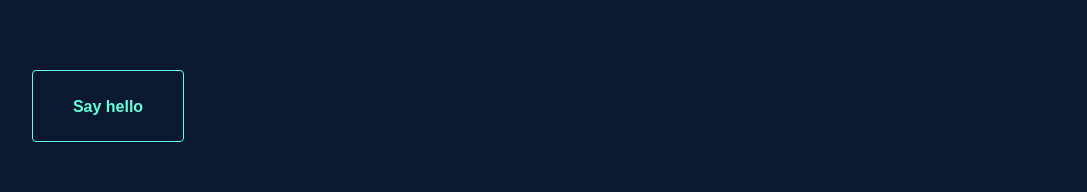
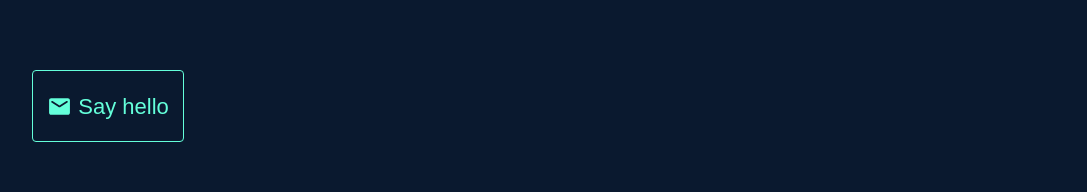
Before and after one commit to Nihal-P/reactapp, a JavaScript app: page / in a window 1280 px wide. Shown: the part 415-607 px from the top of the page, without its empty margins (160-1247 px from the left). Built offline with nearby package versions, Linux system fonts and the light colour scheme; the HTML template or start-up script is replaced by a standard one; a web font is replaced by a local one.

Commit message:
corrected spacing on intro button

```diff
--- a/src/Intro.js
+++ b/src/Intro.js
@@ -1,4 +1,5 @@
 import './Intro.css';
+import EmailRoundedIcon from '@material-ui/icons/EmailRounded';
 const Intro = () => {
     return (
         <div id="intro">
@@ -8,7 +9,7 @@ const Intro = () => {
             I have profound interest in Computer Science with music on the side.
             Over the period of time I have developed niche skills of using google and stack-overflow which helped me <span className="strikedout">survive</span> grow.
             </p>
-            <a href="/" className="emailink">Say hello</a>
+            <a href="/" className="emailink"><EmailRoundedIcon style={{fontSize:25}}></EmailRoundedIcon><span className="contact-text">&#8205; Say hello</span></a>
         </div>
      );
 }
```
